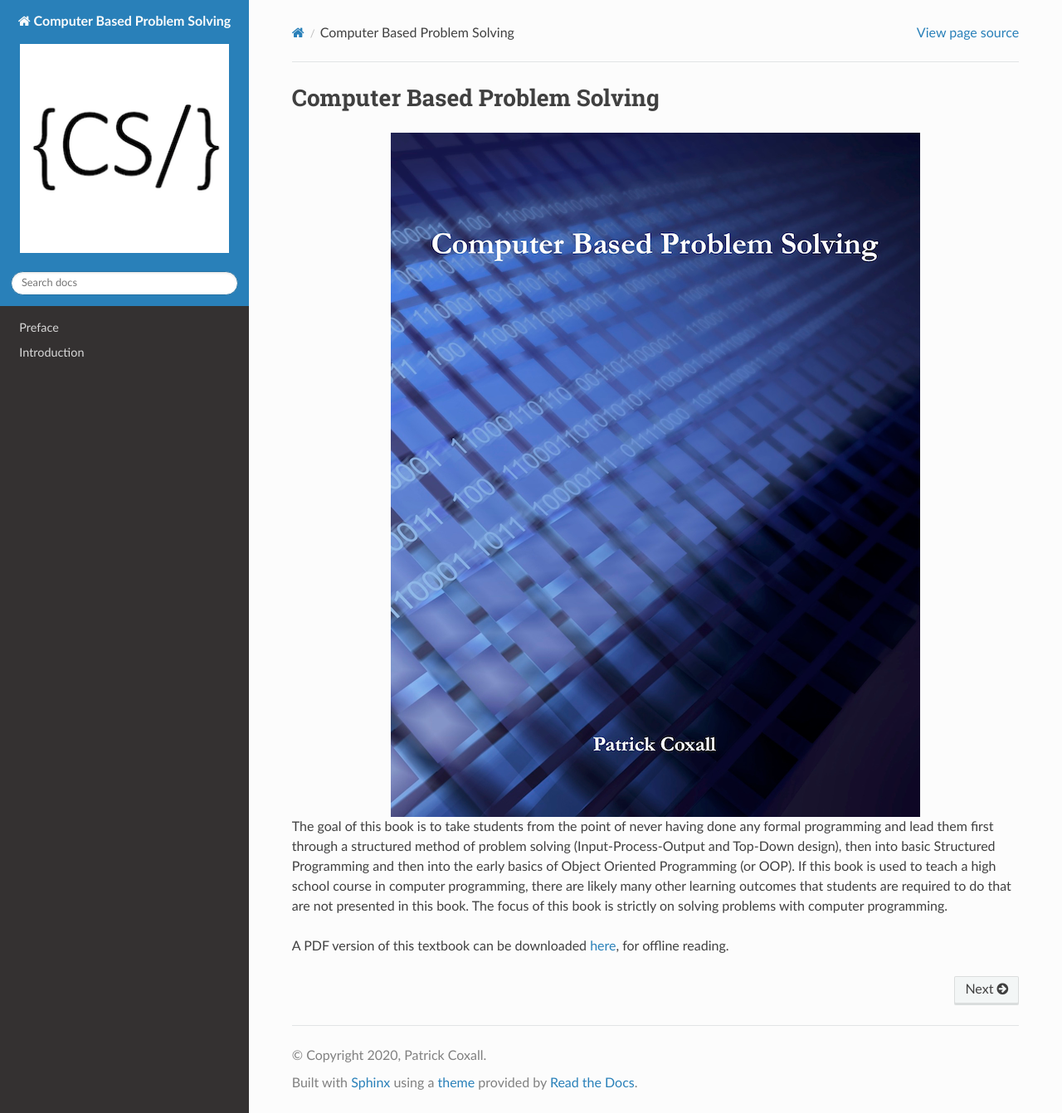
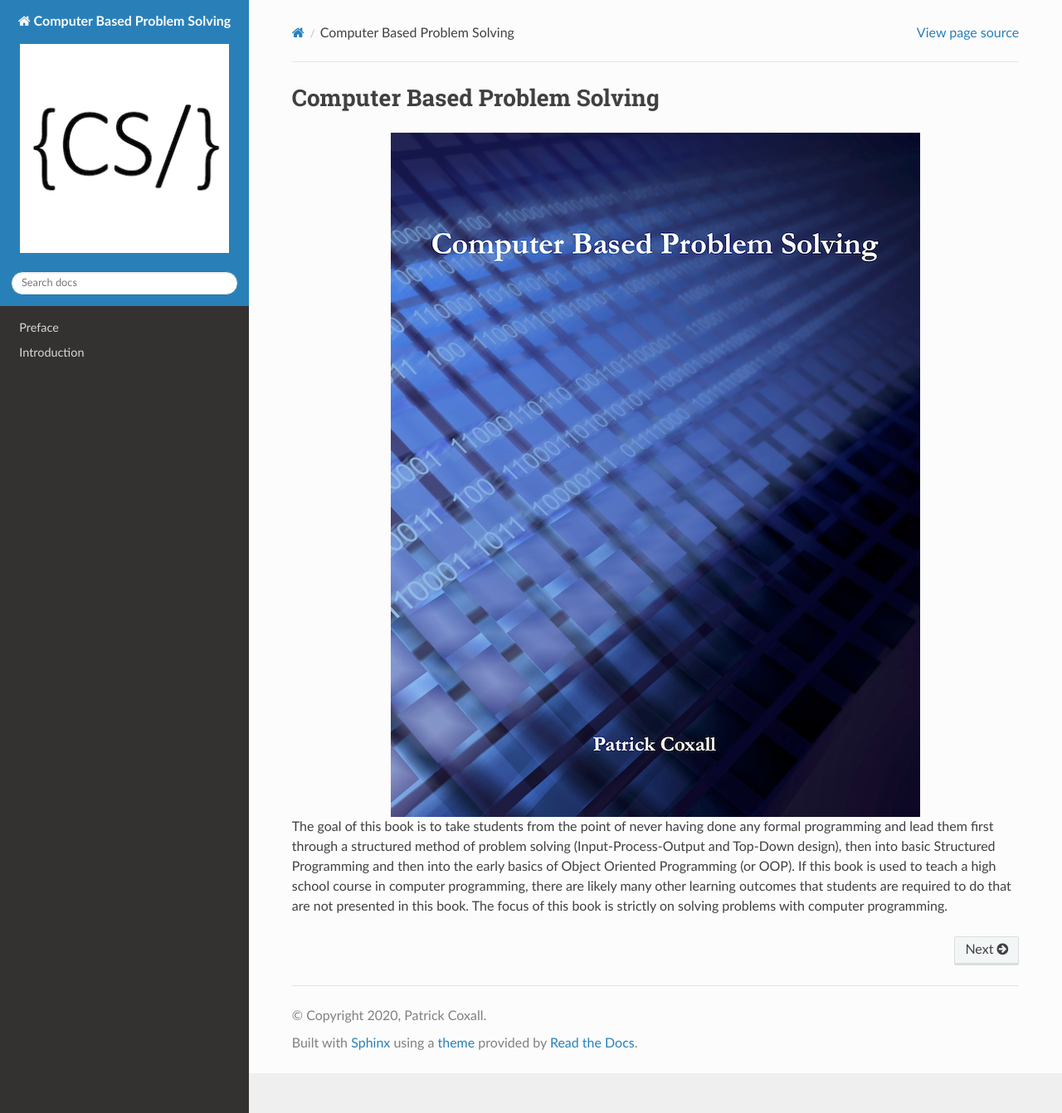
Before and after one commit to Mr-Coxall/Read-the-Docs-Test, a Sphinx documentation site: the page built from docs/index.rst, in a window 1280 px wide and 1342 px high. Shown: the whole window at 83% size. Built offline with Sphinx 7.4.7 and the Read the Docs theme 2.0.0, drawn with Linux system fonts in a browser that asks for light colours.

Commit message:
Update index.rst

```diff
--- a/docs/index.rst
+++ b/docs/index.rst
@@ -34,8 +34,6 @@ Computer Based Problem Solving
 
 The goal of this book is to take students from the point of never having done any formal programming and lead them first through a structured method of problem solving (Input-Process-Output and Top-Down design), then into basic Structured Programming and then into the early basics of Object Oriented Programming (or OOP). If this book is used to teach a high school course in computer programming, there are likely many other learning outcomes that students are required to do that are not presented in this book. The focus of this book is strictly on solving problems with computer programming.
 
-A PDF version of this textbook can be downloaded `here <https://readthedocs.org/projects/computer-based-problem-solving/downloads/pdf/latest/>`_, for offline reading.
-
 .. toctree::
    :maxdepth: 2
    :hidden:
```
